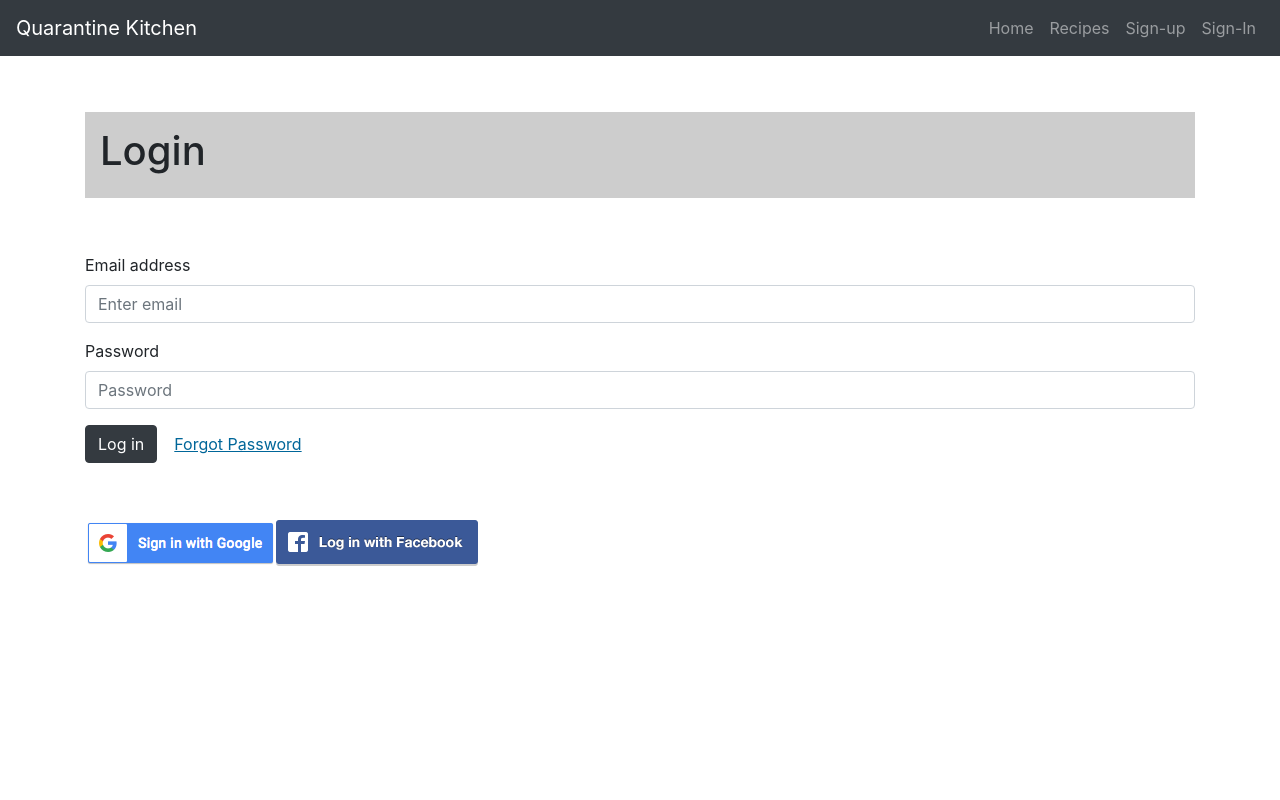
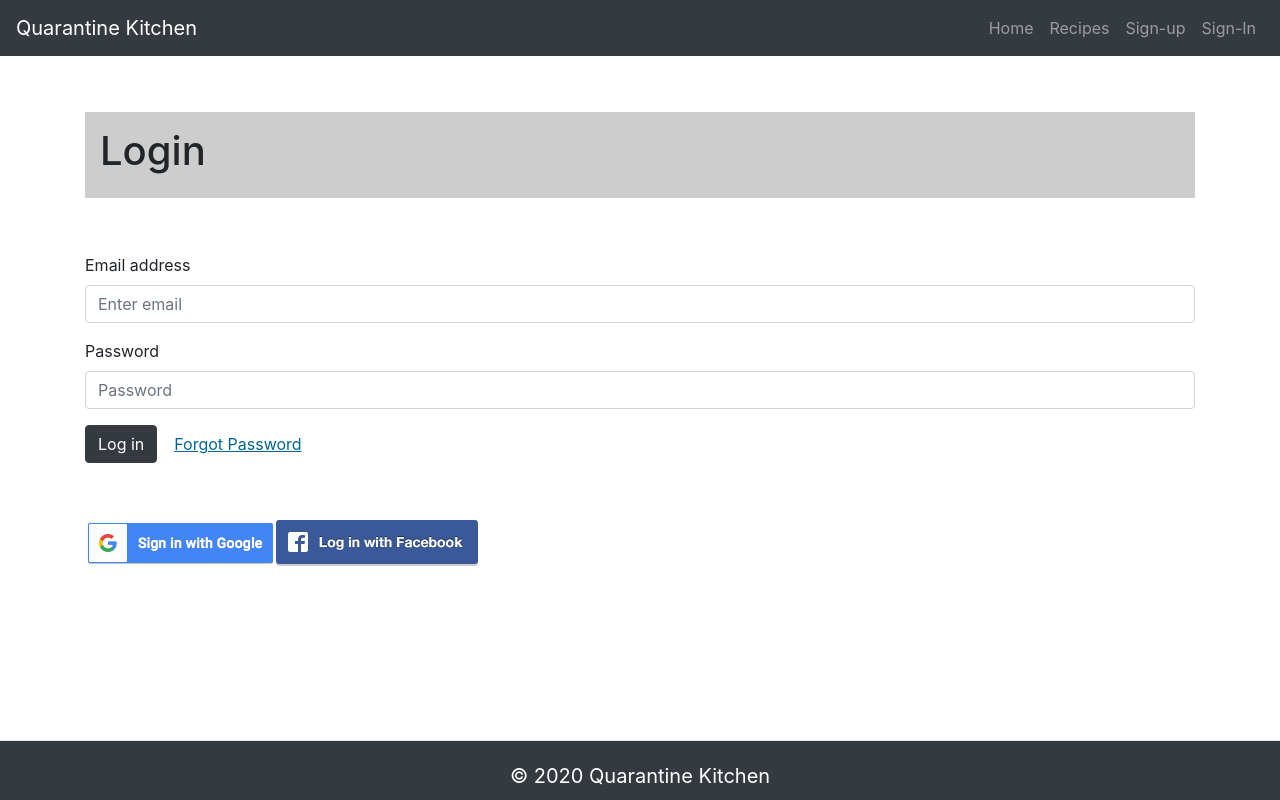
Before and after one commit to RSK9903/cs554-final-project, a React (Create React App) app in the folder front_end/: page /signin in a window 1280 px wide. Built offline with nearby package versions, Linux system fonts and the light colour scheme; no server answers.

Commit message:
by dmotan: Added footer

```diff
--- a/front_end/src/components/App.js
+++ b/front_end/src/components/App.js
@@ -1,7 +1,7 @@
 import React from "react";
 
 import "bootstrap/dist/css/bootstrap.min.css";
-import { BrowserRouter as Router, Route} from "react-router-dom";
+import { BrowserRouter as Router, Route } from "react-router-dom";
 import Account from "./Account";
 import Home from "./Home";
 import Navigation from "./Navigation";
@@ -13,6 +13,7 @@ import AddRecipe from "./AddRecipe";
 import { AuthProvider } from "../firebase/Auth";
 import PrivateRoute from "./PrivateRoute";
 import User from "./SingleUser";
+import Footer from './Footer';
 
 function App() {
   return (
@@ -35,6 +36,11 @@ function App() {
         <Route path="/users/:id" exact component={User}></Route>
         {/* <Route path="*" exact component={Error} status={404}/> */}
       </Router>
+      <div>
+        <footer>
+          <Footer />
+        </footer>
+      </div>
     </AuthProvider>
   );
 }
--- /dev/null
+++ b/front_end/src/components/Footer.js
@@ -0,0 +1,33 @@
+import React from "react";
+
+const footerStyle = {
+  backgroundColor: "#343a40",
+  fontSize: "20px",
+  color: "white",
+  borderTop: "1px solid #E7E7E7",
+  textAlign: "center",
+  padding: "20px",
+  position: "fixed",
+  left: "0",
+  bottom: "0",
+  height: "60px",
+  width: "100%"
+};
+
+const phantomStyle = {
+  display: "block",
+  padding: "20px",
+  height: "60px",
+  width: "100%"
+};
+
+function Footer() {
+  return (
+    <div>
+      <div style={phantomStyle} />
+      <div style={footerStyle}><p>© 2020 Quarantine Kitchen</p></div>
+    </div>
+  );
+}
+
+export default Footer;
```
